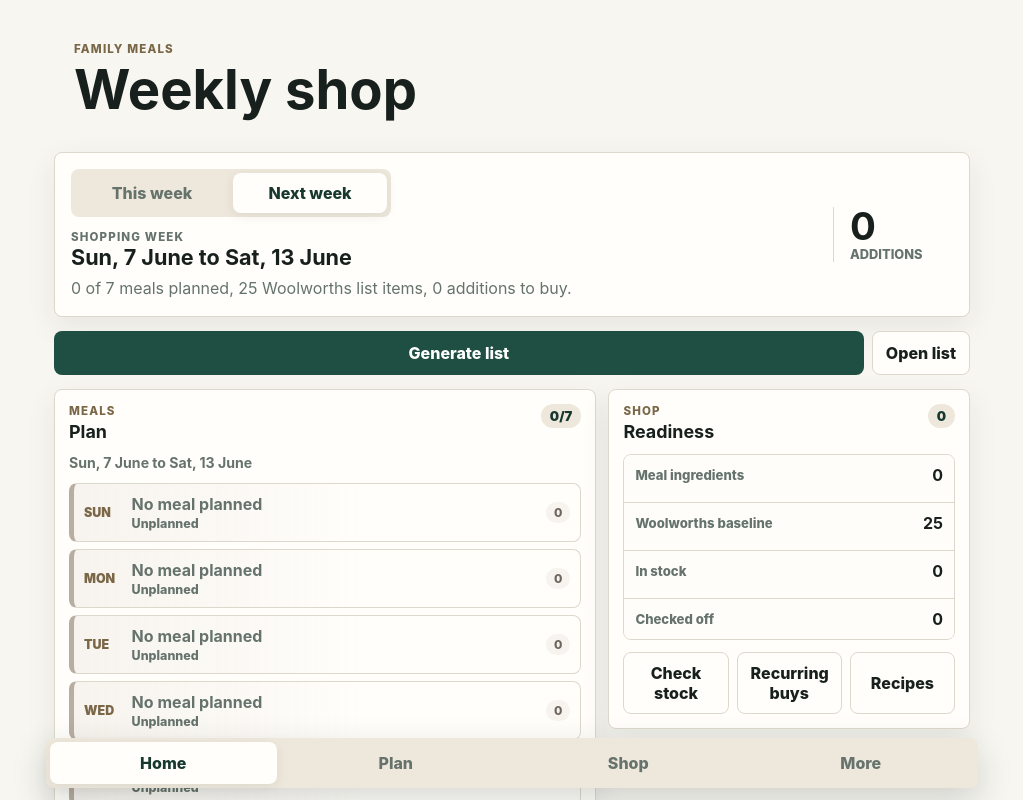
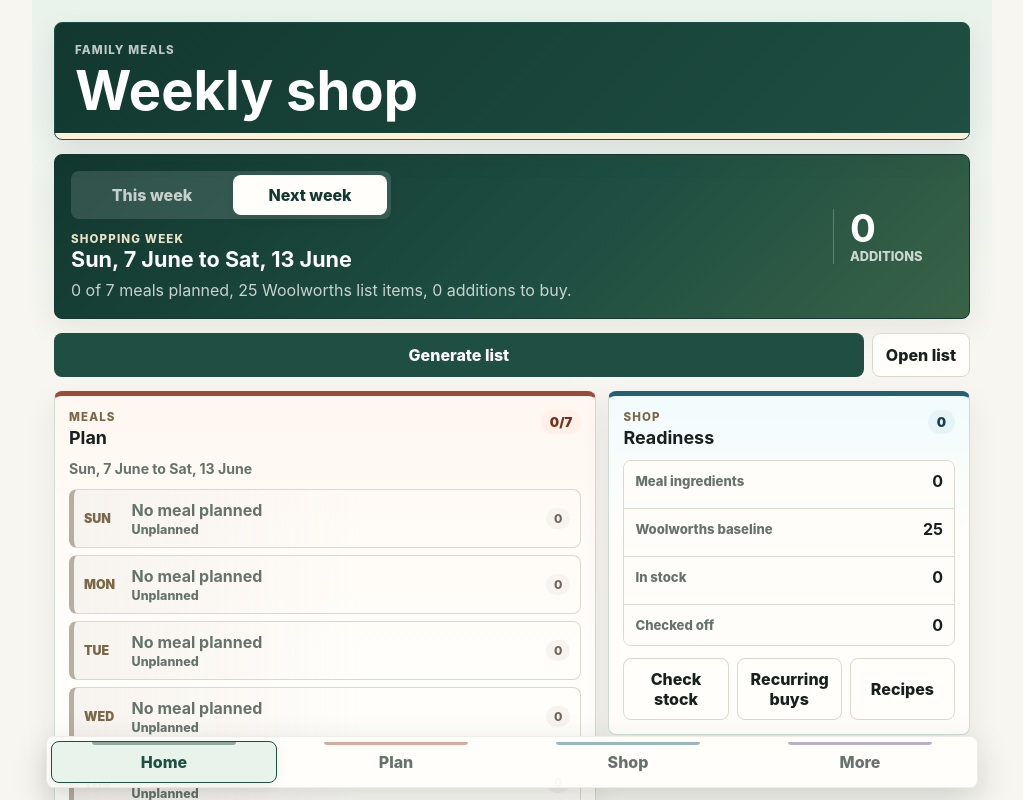
Before and after one commit to andrewmcconnell1-crypto/weekly-planner-react, a React (Vite) app: page / in a window 1280 px wide. Shown: the top 800 px of the page, without its empty margins (128-1151 px from the left). Built offline with nearby package versions, Linux system fonts and the light colour scheme.

Commit message:
differentiate each tab through UI

```diff
--- a/src/App.css
+++ b/src/App.css
@@ -154,9 +154,54 @@ textarea:focus-visible {
 }
 
 .app-shell {
+  --tab-accent: #1f4f42;
+  --tab-accent-strong: #16382f;
+  --tab-soft: #edf5ef;
+  --tab-wash: #fff6e6;
+  --tab-line: #d5dfd8;
+  --primary: var(--tab-accent);
+  --primary-strong: var(--tab-accent-strong);
   width: min(100%, 960px);
+  min-height: 100vh;
   margin: 0 auto;
+  background: linear-gradient(180deg, var(--tab-soft) 0, var(--bg) 340px);
   padding: 14px 14px 96px;
+}
+
+.tab-home {
+  --tab-accent: #1f4f42;
+  --tab-accent-strong: #12382f;
+  --tab-soft: #e8f3ec;
+  --tab-wash: #fff1d8;
+  --tab-line: #cfdcd4;
+  --soft: #e8f0ea;
+}
+
+.tab-plan {
+  --tab-accent: #a14937;
+  --tab-accent-strong: #743020;
+  --tab-soft: #fff0e8;
+  --tab-wash: #f9ead4;
+  --tab-line: #e8cabd;
+  --soft: #f6e9df;
+}
+
+.tab-shop {
+  --tab-accent: #245f75;
+  --tab-accent-strong: #173f50;
+  --tab-soft: #e7f4f7;
+  --tab-wash: #edf6ee;
+  --tab-line: #c7dce3;
+  --soft: #e6f0f2;
+}
+
+.tab-more {
+  --tab-accent: #65548f;
+  --tab-accent-strong: #453865;
+  --tab-soft: #f1eef8;
+  --tab-wash: #eef4e6;
+  --tab-line: #d7cfe6;
+  --soft: #ece8f3;
 }
 
 .app-header,
@@ -175,13 +220,29 @@ textarea:focus-visible {
 }
 
 .app-header {
+  position: relative;
   display: grid;
   gap: 16px;
   margin-bottom: 14px;
-  border: 0;
-  background: transparent;
-  box-shadow: none;
-  padding: 4px 2px 8px;
+  overflow: hidden;
+  border-color: var(--tab-accent);
+  background: linear-gradient(135deg, var(--tab-accent-strong), var(--tab-accent));
+  box-shadow: 0 12px 30px rgba(34, 42, 38, 0.1);
+  padding: 14px 16px 18px;
+}
+
+.app-header::after {
+  position: absolute;
+  right: 0;
+  bottom: 0;
+  left: 0;
+  height: 6px;
+  background: var(--tab-wash);
+  content: "";
+}
+
+.app-header .eyebrow {
+  color: rgba(255, 255, 255, 0.72);
 }
 
 .eyebrow,
@@ -203,6 +264,7 @@ textarea:focus-visible {
 }
 
 .app-header h1 {
+  color: #fff;
   font-size: clamp(2rem, 8vw, 3.4rem);
 }
 
@@ -226,6 +288,8 @@ textarea:focus-visible {
   left: max(14px, calc((100vw - 960px) / 2 + 14px));
   z-index: 10;
   grid-template-columns: repeat(4, minmax(0, 1fr));
+  border: 1px solid rgba(34, 42, 38, 0.08);
+  background: rgba(255, 254, 250, 0.96);
   box-shadow: 0 12px 34px rgba(34, 42, 38, 0.18);
 }
 
@@ -233,18 +297,58 @@ textarea:focus-visible {
   grid-template-columns: repeat(3, minmax(0, 1fr));
 }
 
+.tab-more .more-tabs {
+  border: 1px solid var(--tab-line);
+  background: #f4f1fa;
+}
+
 .bottom-nav button,
 .more-tabs button {
+  position: relative;
+  overflow: hidden;
   min-height: 42px;
   border-color: transparent;
   background: transparent;
   color: var(--muted);
 }
 
+.bottom-nav button::before {
+  position: absolute;
+  top: 0;
+  right: 18%;
+  left: 18%;
+  height: 3px;
+  border-radius: 0 0 999px 999px;
+  background: var(--nav-accent, var(--tab-accent));
+  opacity: 0.45;
+  content: "";
+}
+
+.bottom-nav button[data-tab="home"] {
+  --nav-accent: #1f4f42;
+  --nav-soft: #e8f3ec;
+}
+
+.bottom-nav button[data-tab="plan"] {
+  --nav-accent: #a14937;
+  --nav-soft: #fff0e8;
+}
+
+.bottom-nav button[data-tab="shop"] {
+  --nav-accent: #245f75;
+  --nav-soft: #e7f4f7;
+}
+
+.bottom-nav button[data-tab="more"] {
+  --nav-accent: #65548f;
+  --nav-soft: #f1eef8;
+}
+
 .bottom-nav button.active,
 .more-tabs button.active {
-  background: var(--panel);
-  color: var(--primary-strong);
+  border-color: var(--nav-accent, var(--tab-accent));
+  background: var(--nav-soft, var(--panel));
+  color: var(--nav-accent, var(--primary-strong));
   box-shadow: 0 3px 12px rgba(34, 42, 38, 0.08);
 }
 
@@ -260,6 +364,23 @@ textarea:focus-visible {
 .screen-header {
   display: grid;
   gap: 10px;
+}
+
+.plan-screen > .screen-header,
+.shop-screen > .screen-header,
+.more-screen > .screen-header {
+  border: 1px solid var(--tab-line);
+  border-left: 6px solid var(--tab-accent);
+  border-radius: 8px;
+  background: linear-gradient(135deg, var(--tab-soft), #fffefa 78%);
+  padding: 13px;
+  box-shadow: var(--shadow);
+}
+
+.plan-screen .section-kicker,
+.shop-screen .section-kicker,
+.more-screen .section-kicker {
+  color: var(--tab-accent);
 }
 
 .date-card {
@@ -276,6 +397,12 @@ textarea:focus-visible {
   font-weight: 800;
 }
 
+.plan-screen .date-card {
+  border-color: #e8bda9;
+  background: linear-gradient(135deg, #fff0e8, #fff8ec);
+  color: #743020;
+}
+
 .week-summary-grid,
 .summary-grid {
   display: grid;
@@ -329,16 +456,37 @@ textarea:focus-visible {
   padding: 16px;
 }
 
+.tab-home .home-hero {
+  border-color: var(--tab-accent-strong);
+  background:
+    linear-gradient(135deg, #12382f 0%, #1f4f42 58%, #396247 100%);
+  color: #fff;
+}
+
 .home-hero h2 {
   margin: 0;
   font-size: 1.35rem;
   line-height: 1.12;
 }
 
+.tab-home .home-hero h2,
+.tab-home .home-status strong {
+  color: #fff;
+}
+
 .home-hero p {
   margin: 8px 0 0;
   color: var(--muted);
   line-height: 1.4;
+}
+
+.tab-home .home-hero p,
+.tab-home .home-status span {
+  color: rgba(255, 255, 255, 0.76);
+}
+
+.tab-home .home-hero .section-kicker {
+  color: rgba(255, 244, 216, 0.9);
 }
 
 .home-week-switch {
@@ -352,6 +500,10 @@ textarea:focus-visible {
   margin-bottom: 12px;
 }
 
+.tab-home .home-week-switch {
+  background: rgba(255, 255, 255, 0.13);
+}
+
 .home-week-switch button {
   min-height: 40px;
   border-color: transparent;
@@ -360,12 +512,21 @@ textarea:focus-visible {
   padding: 8px 10px;
 }
 
+.tab-home .home-week-switch button {
+  color: rgba(255, 255, 255, 0.72);
+}
+
 .home-week-switch button.active {
   background: var(--panel);
   color: var(--primary-strong);
   box-shadow: 0 3px 12px rgba(34, 42, 38, 0.08);
 }
 
+.tab-home .home-week-switch button.active {
+  background: #fffefa;
+  color: var(--tab-accent-strong);
+}
+
 .home-status {
   display: grid;
   justify-items: start;
@@ -374,6 +535,10 @@ textarea:focus-visible {
   padding-top: 14px;
 }
 
+.tab-home .home-status {
+  border-color: rgba(255, 255, 255, 0.24);
+}
+
 .home-status strong {
   font-size: 2.4rem;
   line-height: 1;
@@ -400,6 +565,21 @@ textarea:focus-visible {
   display: grid;
   gap: 12px;
   padding: 14px;
+}
+
+.tab-home .workflow-panel {
+  border-color: var(--tab-line);
+  background: #fffefa;
+}
+
+.tab-home .workflow-panel:first-child {
+  border-top: 5px solid #a14937;
+  background: linear-gradient(180deg, #fff7f1, #fffefa 42%);
+}
+
+.tab-home .workflow-panel:nth-child(2) {
+  border-top: 5px solid #245f75;
+  background: linear-gradient(180deg, #f1fbfd, #fffefa 42%);
 }
 
 .workflow-heading {
@@ -422,6 +602,16 @@ textarea:focus-visible {
   font-size: 0.82rem;
   font-weight: 860;
   white-space: nowrap;
+}
+
+.tab-home .workflow-panel:first-child .workflow-count {
+  background: #fff0e8;
+  color: #743020;
+}
+
+.tab-home .workflow-panel:nth-child(2) .workflow-count {
+  background: #e7f4f7;
+  color: #173f50;
 }
 
 .date-line {
@@ -633,6 +823,17 @@ textarea:focus-visible {
   overflow: hidden;
 }
 
+.plan-screen .meal-card {
+  border-color: #ead5c8;
+  background: #fffaf7;
+  box-shadow: 0 10px 24px rgba(116, 48, 32, 0.08);
+}
+
+.plan-screen .meal-card.expanded {
+  border-color: var(--meal-tone);
+  background: linear-gradient(180deg, var(--meal-soft), #fffefa 40%);
+}
+
 .meal-card-header,
 .staple-title-row {
   display: flex;
@@ -671,6 +872,10 @@ textarea:focus-visible {
   background: var(--soft);
 }
 
+.plan-screen .meal-row-button:hover {
+  background: #fff3eb;
+}
+
 .meal-row-day {
   width: 3.1rem;
   color: #7a6747;
@@ -709,6 +914,11 @@ textarea:focus-visible {
   gap: 10px;
   border-top: 1px solid var(--line);
   padding: 12px;
+}
+
+.plan-screen .meal-editor {
+  border-top-color: #ecd7cc;
+  background: rgba(255, 248, 242, 0.72);
 }
 
 .meal-action-grid {
@@ -1034,6 +1244,11 @@ input::placeholder {
   padding: 13px;
 }
 
+.tab-shop .shop-status-panel {
+  border-color: #bfd8df;
+  background: linear-gradient(180deg, #f3fbfd, #fffefa 72%);
+}
+
 .shop-status-panel.needs-update {
   border-color: #e1c38f;
   background: #fffaf0;
@@ -1095,6 +1310,23 @@ input::placeholder {
   padding: 9px;
 }
 
+.shop-screen .shop-stat-grid div {
+  border-top: 4px solid #245f75;
+  background: #f9fdfe;
+}
+
+.shop-screen .shop-stat-grid div:nth-child(2) {
+  border-top-color: #2f7d6a;
+}
+
+.shop-screen .shop-stat-grid div:nth-child(3) {
+  border-top-color: #c08328;
+}
+
+.shop-screen .shop-stat-grid div:nth-child(4) {
+  border-top-color: #65548f;
+}
+
 .shop-stat-grid strong {
   font-size: 1.15rem;
   line-height: 1;
@@ -1126,6 +1358,11 @@ input::placeholder {
   padding: 12px;
 }
 
+.tab-shop .shopping-section {
+  border-color: #bfd8df;
+  background: linear-gradient(180deg, #f6fbfc, #fffefa 52%);
+}
+
 .woolworths-removal-section {
   display: grid;
   gap: 10px;
@@ -1144,6 +1381,10 @@ input::placeholder {
 .shopping-section-header h3 {
   margin: 0;
   font-size: 1.05rem;
+}
+
+.shop-screen .shopping-section-header h3 {
+  color: var(--tab-accent-strong);
 }
 
 .shopping-section-header > span,
@@ -1160,6 +1401,8 @@ input::placeholder {
   display: grid;
   grid-template-columns: minmax(0, 1fr) auto;
   align-items: center;
+  border-color: #d2e3e8;
+  background: #fbfeff;
 }
 
 .shop-screen .shopping-row label {
@@ -1290,6 +1533,11 @@ input::placeholder {
   color: var(--ink);
   padding: 10px 12px;
   text-align: left;
+}
+
+.shop-screen .group-heading {
+  border-color: #c7dce3;
+  background: #edf7fa;
 }
 
 .group-heading:hover {
@@ -1653,12 +1901,15 @@ input::placeholder {
 }
 
 .manager-row {
+  --manager-accent: var(--tab-accent);
+  --manager-soft: var(--tab-soft);
   display: grid;
   grid-template-columns: minmax(0, 1fr) auto;
   align-items: center;
   gap: 12px;
   width: 100%;
   border: 1px solid var(--line);
+  border-left: 6px solid var(--manager-accent);
   background: var(--panel);
   color: var(--ink);
   padding: 13px;
@@ -1666,8 +1917,23 @@ input::placeholder {
   box-shadow: var(--shadow);
 }
 
+.more-screen .manager-row:nth-child(1) {
+  --manager-accent: #a14937;
+  --manager-soft: #fff0e8;
+}
+
+.more-screen .manager-row:nth-child(2) {
+  --manager-accent: #245f75;
+  --manager-soft: #e7f4f7;
+}
+
+.more-screen .manager-row:nth-child(3) {
+  --manager-accent: #65548f;
+  --manager-soft: #f1eef8;
+}
+
 .manager-row:hover {
-  background: var(--soft);
+  background: var(--manager-soft);
 }
 
 .manager-row > span:first-child {
@@ -1690,9 +1956,17 @@ input::placeholder {
 }
 
 .manager-action {
-  color: var(--primary);
+  border-radius: 999px;
+  background: var(--manager-soft);
+  color: var(--manager-accent);
+  padding: 4px 9px;
   font-size: 0.8rem;
   font-weight: 840;
+}
+
+.household-summary div {
+  border-top: 4px solid var(--tab-accent);
+  background: linear-gradient(180deg, var(--tab-soft), #fffefa 52%);
 }
 
 .more-summary-card {
--- a/src/App.jsx
+++ b/src/App.jsx
@@ -1005,7 +1005,7 @@ function App() {
   }
 
   return (
-    <main className="app-shell">
+    <main className={`app-shell tab-${activeTab}`}>
       <header className="app-header">
         <div>
           <p className="eyebrow">Family meals</p>
@@ -1183,7 +1183,7 @@ function App() {
       )}
 
       {activeTab === "plan" && (
-        <section className="screen">
+        <section className="screen plan-screen">
           <div className="screen-header">
             <div>
               <p className="section-kicker">Planning week</p>
@@ -1262,7 +1262,7 @@ function App() {
       )}
 
       {activeTab === "more" && (
-        <section className="screen">
+        <section className="screen more-screen">
           <div className="screen-header">
             <div>
               <p className="section-kicker">
@@ -1388,6 +1388,7 @@ function App() {
 
       <nav className="bottom-nav" aria-label="Primary">
         <button
+          data-tab="home"
           className={activeTab === "home" ? "active" : ""}
           onClick={() => setActiveTab("home")}
         >
@@ -1395,6 +1396,7 @@ function App() {
         </button>
 
         <button
+          data-tab="plan"
           className={activeTab === "plan" ? "active" : ""}
           onClick={() => setActiveTab("plan")}
         >
@@ -1402,6 +1404,7 @@ function App() {
         </button>
 
         <button
+          data-tab="shop"
           className={activeTab === "shop" ? "active" : ""}
           onClick={() => setActiveTab("shop")}
         >
@@ -1409,6 +1412,7 @@ function App() {
         </button>
 
         <button
+          data-tab="more"
           className={activeTab === "more" ? "active" : ""}
           onClick={() => {
             setMoreSection("overview");
```
